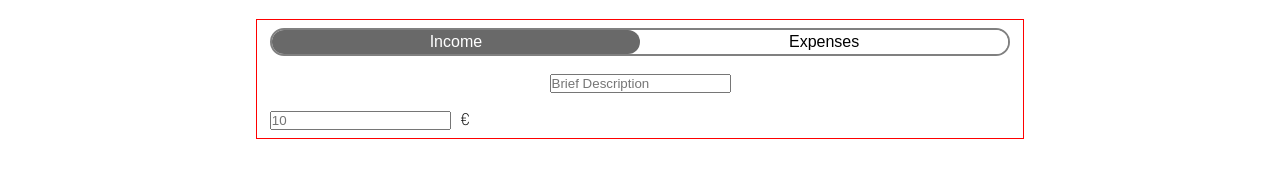
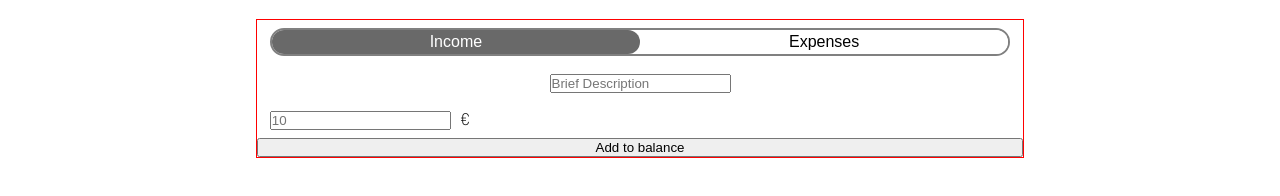
Before and after one commit to julianwlan/LOAL_Haushaltsbuch, a plain HTML site: page frontend/index.html in a window 1280 px wide. Shown: the part 96-292 px from the top of the page. Drawn offline with Linux system fonts and the light colour scheme.

Commit message:
submit button added

```diff
--- a/frontend/index.html
+++ b/frontend/index.html
@@ -33,8 +33,9 @@
             <span>€</span>
         </div>
 
+        <div id="radio-div"></div>
 
-        <div id="radio-div"></div>
+        <button type="submit">Add to balance</button>
     </form>
 
     <script src="main.js"></script>
```
